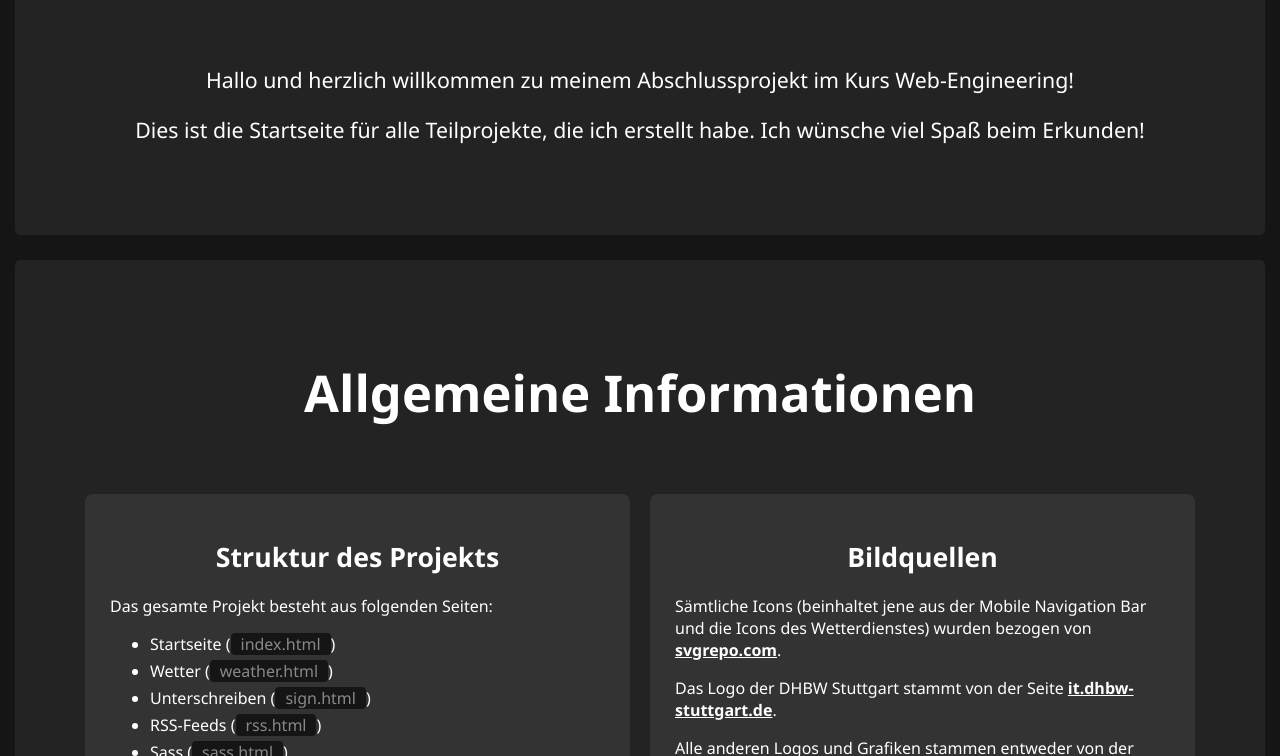
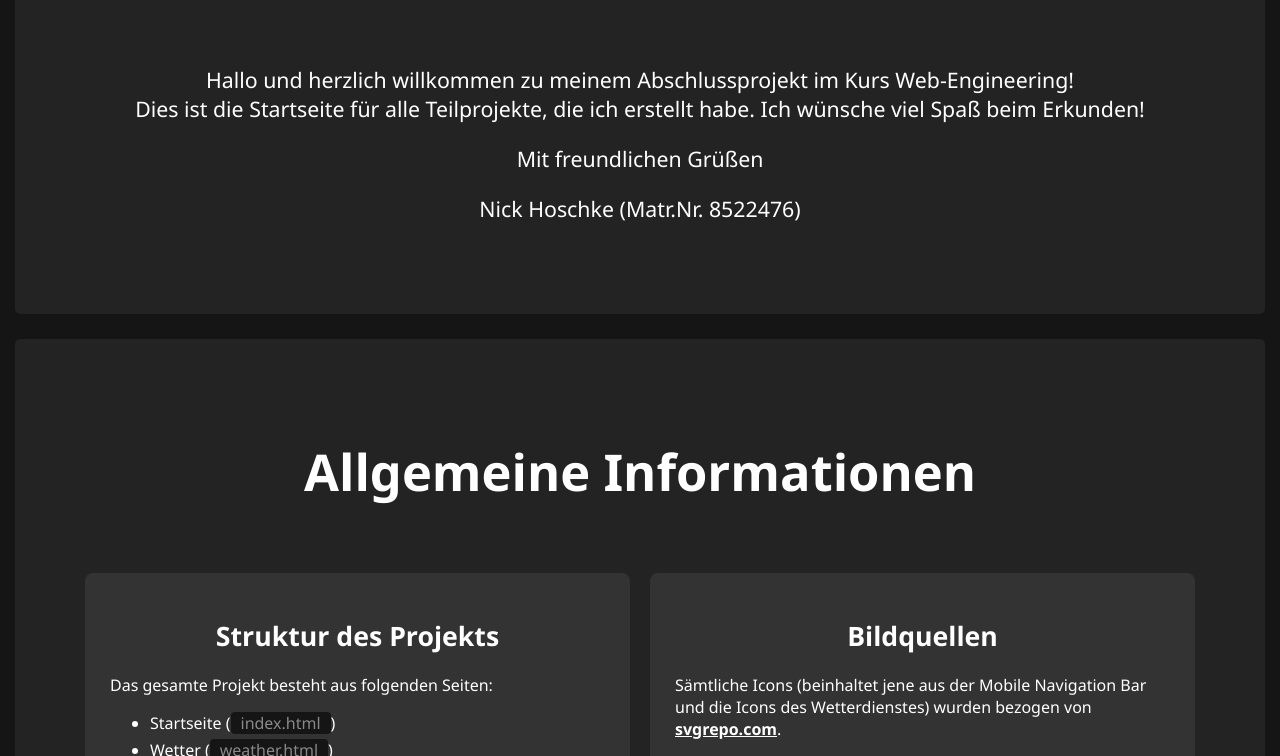
Before and after one commit to zerklickt/web-engineering, a website: page public/index.html in a window 1280 px wide. Shown: the part 344-1100 px from the top of the page. Drawn offline with Linux system fonts and the light colour scheme.

Commit message:
added anchor points in page

```diff
--- a/public/index.html
+++ b/public/index.html
@@ -32,14 +32,18 @@
       <section>
         <h4>Willkommen!</h4>
         <p style="text-align: center;">
-          Hallo und herzlich willkommen zu meinem Abschlussprojekt im Kurs Web-Engineering!
+          Hallo und herzlich willkommen zu meinem Abschlussprojekt im Kurs Web-Engineering!<br>
+          Dies ist die Startseite f&uuml;r alle Teilprojekte, die ich erstellt habe. Ich wünsche viel Spaß beim Erkunden!
         </p>
         <p style="text-align: center;">
-          Dies ist die Startseite f&uuml;r alle Teilprojekte, die ich erstellt habe. Ich wünsche viel Spaß beim Erkunden!
+          Mit freundlichen Grüßen
+        </p>
+        <p style="text-align: center;">
+          Nick Hoschke (Matr.Nr. 8522476)
         </p>
       </section>
 
-      <section>
+      <section id="Informationen">
         <h4>Allgemeine Informationen</h4>
         <div id="information-container">
           <article class="article-info">
```
